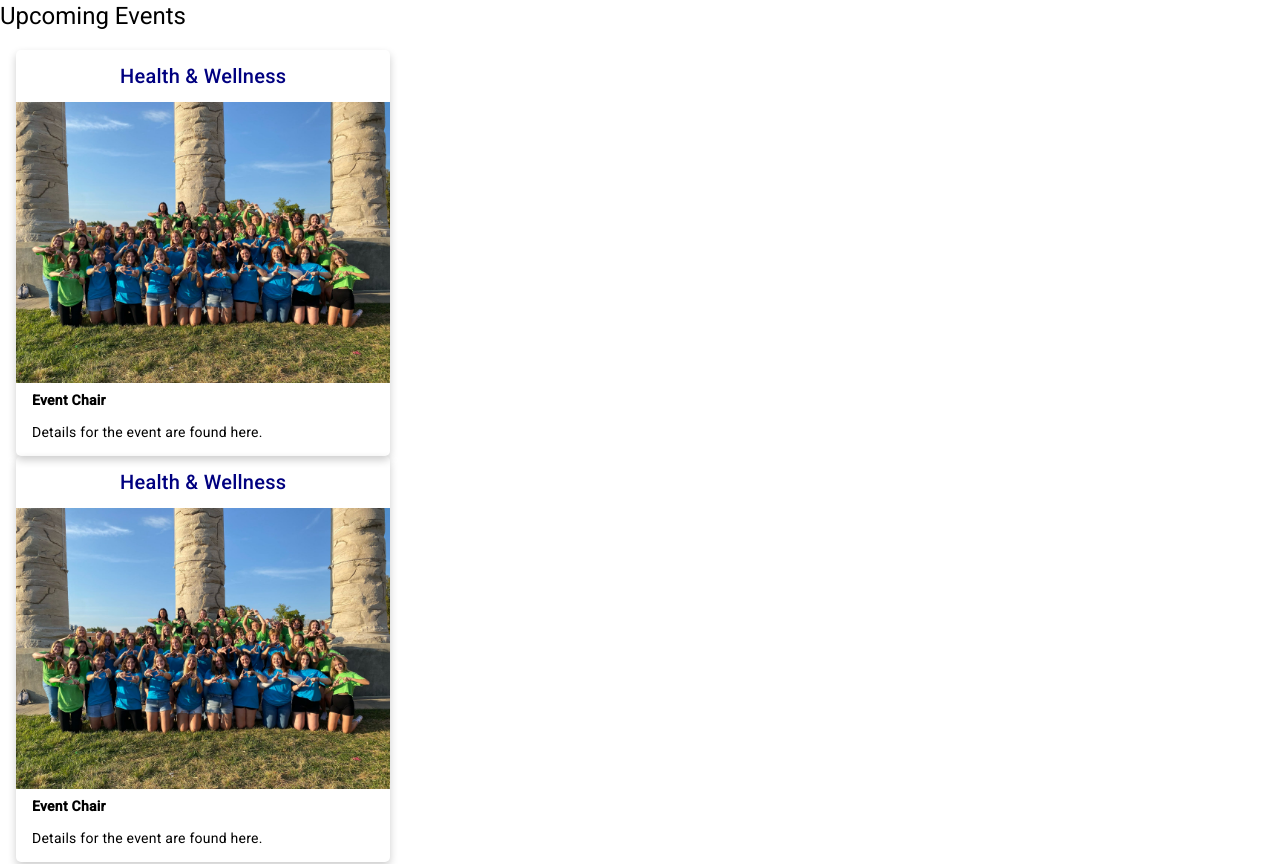
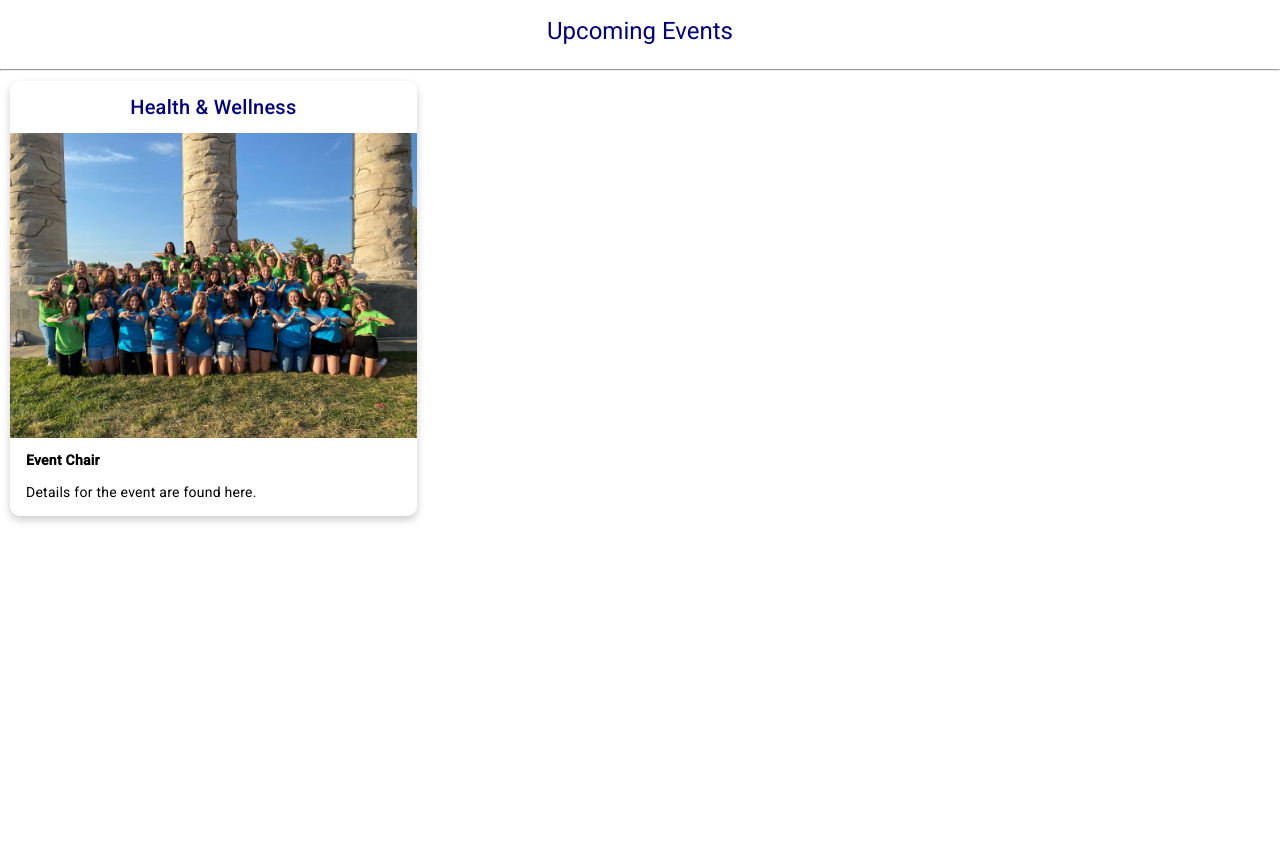
Before and after one commit to alissachimi/final_project_v2, an Angular app: page /discussion in a window 1280 px wide. After the commit the page ends 800 px from the top, so only its background shows below. Built offline with nearby package versions, Linux system fonts and the light colour scheme.

Commit message:
updated event layout
fixed card CSS

```diff
--- a/src/app/events5/events5.component.css
+++ b/src/app/events5/events5.component.css
@@ -1,3 +1,15 @@
+/* card CSS via w3schools */
+
+h1{
+  color: navy;
+  text-align: center;
+  margin: auto;
+  padding: 15px;
+}
+hr {
+  color: navy;
+}
+
 .title {
   color: navy;
   text-align: center;
@@ -5,25 +17,32 @@
   padding: 10px;
 }
 
-/* card CSS from w3schools */
-
 /* Add rounded corners to the top left and the top right corner of the image */
-.img {
+/* .img {
   border-radius: 5px 5px 0 0;
-}
+} */
 .card {
   /* Add shadows to create the "card" effect */
   box-shadow: 0 4px 8px 0 rgba(0,0,0,0.2);
   transition: 0.3s;
-  width: 30%;
-  border-radius: 5px; /* 5px rounded corners */
+  border-radius: 10px; /* rounded corners */
+  display: grid;
+  max-height: max-content;
 }
 /* On mouse-over, add a deeper shadow */
 .card:hover {
   box-shadow: 0 8px 16px 0 rgba(0,0,0,0.2);
 }
 /* Add some padding inside the card container */
-.container {
+.card-content {
+  margin-top: 10px;
   padding: 2px 16px;
-  flex-wrap: wrap;
 }
+
+.grid-container {
+  display: grid;
+  grid-template-columns: 1fr 1fr 1fr;
+  grid-template-rows: auto auto auto;
+  gap: 20px;
+  margin: 10px;
+}
--- a/src/app/events5/events5.component.html
+++ b/src/app/events5/events5.component.html
@@ -1,20 +1,14 @@
 <h1>Upcoming Events</h1>
-<div class="container">
+<hr>
+<div class="grid-container">
+  <!-- logic to dynamically create cards for each event in database -->
   <div class="card">
       <h2 class="title">Health & Wellness</h2>
     <img src="../../assets/bidDay23.JPEG" alt="" style="width:100%">
-    <div class="container">
+    <div class="card-content">
       <p><b>Event Chair</b></p>
       <p>Details for the event are found here.</p>
     </div>
   </div>
 
-  <div class="card">
-    <h2 class="title">Health & Wellness</h2>
-  <img src="../../assets/bidDay23.JPEG" alt="" style="width:100%">
-  <div class="container">
-    <p><b>Event Chair</b></p>
-    <p>Details for the event are found here.</p>
-  </div>
 </div>
-</div>
```
